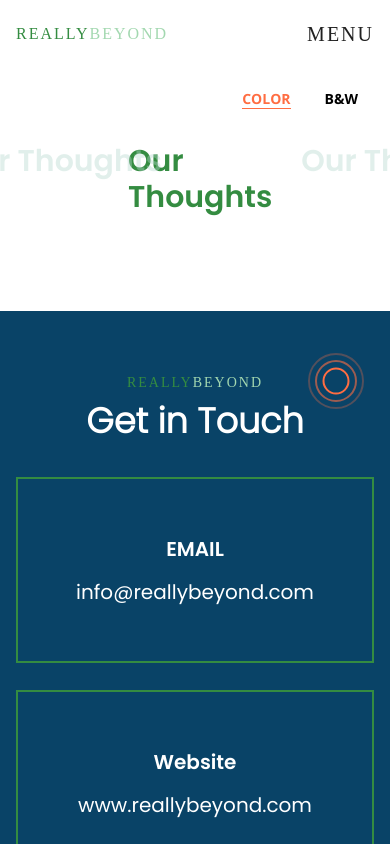
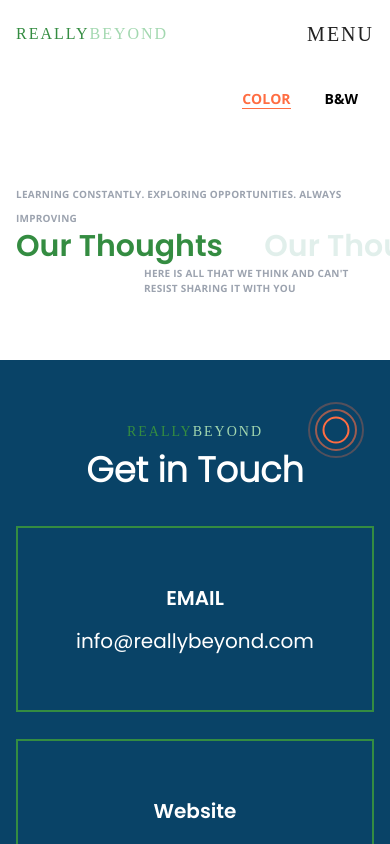
Before and after one commit to Kingkon963/reallyBeyond, a Next.js app: page /blog in a window 390 px wide. Shown: the top 844 px of the page. Built offline with nearby package versions, Linux system fonts and the light colour scheme; a web font is replaced by a local one.

Commit message:
Our Thoughts init done

```diff
--- a/pages/blog.tsx
+++ b/pages/blog.tsx
@@ -14,8 +14,16 @@
         <link rel="icon" href="/favicon.ico" />
       </Head>
       <Layout>
-        <div className="container top-gap pb-24 px-32">
-          <InfinityHeader gap={20}>Our Thoughts</InfinityHeader>
+        <div className="container top-gap pb-24 lg:px-32 mt-20">
+          <div className="relative">
+            <span className="uppercase font-openSansBold text-gray-400 tracking-wide text-[.625rem]">
+              Learning Constantly. Exploring Opportunities. Always Improving
+            </span>
+            <InfinityHeader gap={20}>Our Thoughts</InfinityHeader>
+            <span className="uppercase font-openSansBold text-gray-400 tracking-wide text-[.625rem] absolute -bottom-8 left-32">
+              Here is all that we think and can't resist sharing it with you
+            </span>
+          </div>
         </div>
       </Layout>
     </div>
--- a/pages/testimonials.tsx
+++ b/pages/testimonials.tsx
@@ -14,9 +14,11 @@
         <link rel="icon" href="/favicon.ico" />
       </Head>
       <Layout>
-        <div className="container top-gap pb-24">
+        <div className="container top-gap pb-24 mt-[43px]">
           <InfinityHeader gap={10}>Testimonials</InfinityHeader>
-          <TestimonialGrid variant="simple" />
+          <div className="lg:pt-16">
+            <TestimonialGrid variant="simple" />
+          </div>
         </div>
       </Layout>
     </div>
--- a/src/components/InfinityHeader.tsx
+++ b/src/components/InfinityHeader.tsx
@@ -7,7 +7,7 @@
 
 function InfinityHeader({ children, gap = 20 }: InfinityHeader) {
   return (
-    <h1 className="text-[#B4D7CE66] relative text-3xl lg:text-7xl font-poppinsSemibold mt-[43px] lg:pb-16 flex w-fit">
+    <h1 className="text-[#B4D7CE66] relative text-3xl lg:text-7xl font-poppinsSemibold flex w-fit">
       <span
         className={`absolute dark:text-grayish whitespace-nowrap`}
         style={{ left: `-${(100 + gap) * 4}%` }}
@@ -32,7 +32,9 @@
       >
         {children}
       </span>
-      <span className="text-green dark:text-black">{children}</span>
+      <span className="text-green dark:text-black whitespace-nowrap ">
+        {children}
+      </span>
       <span
         className={`absolute dark:text-grayish whitespace-nowrap`}
         style={{ left: `${100 + gap}%` }}
```
